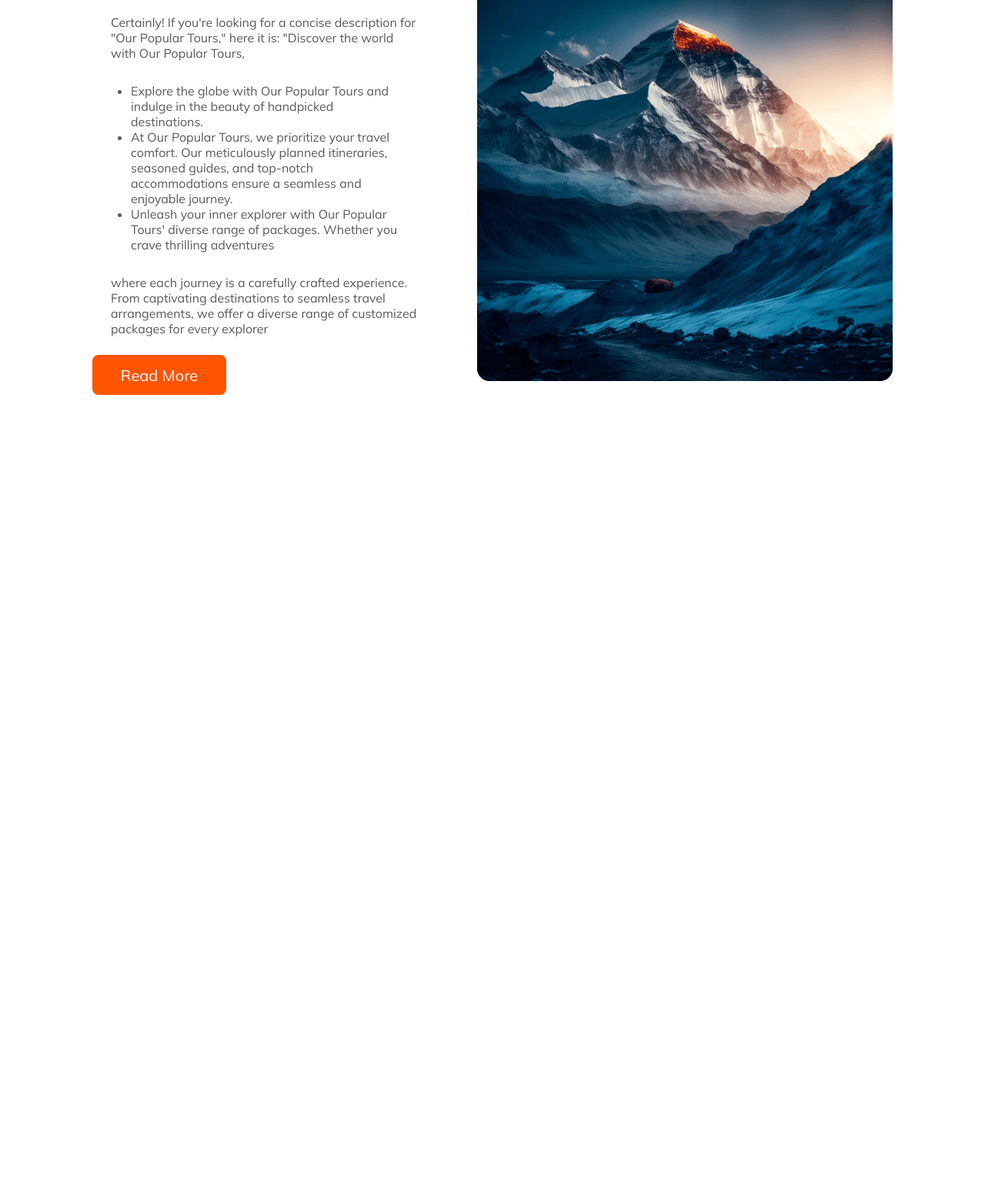
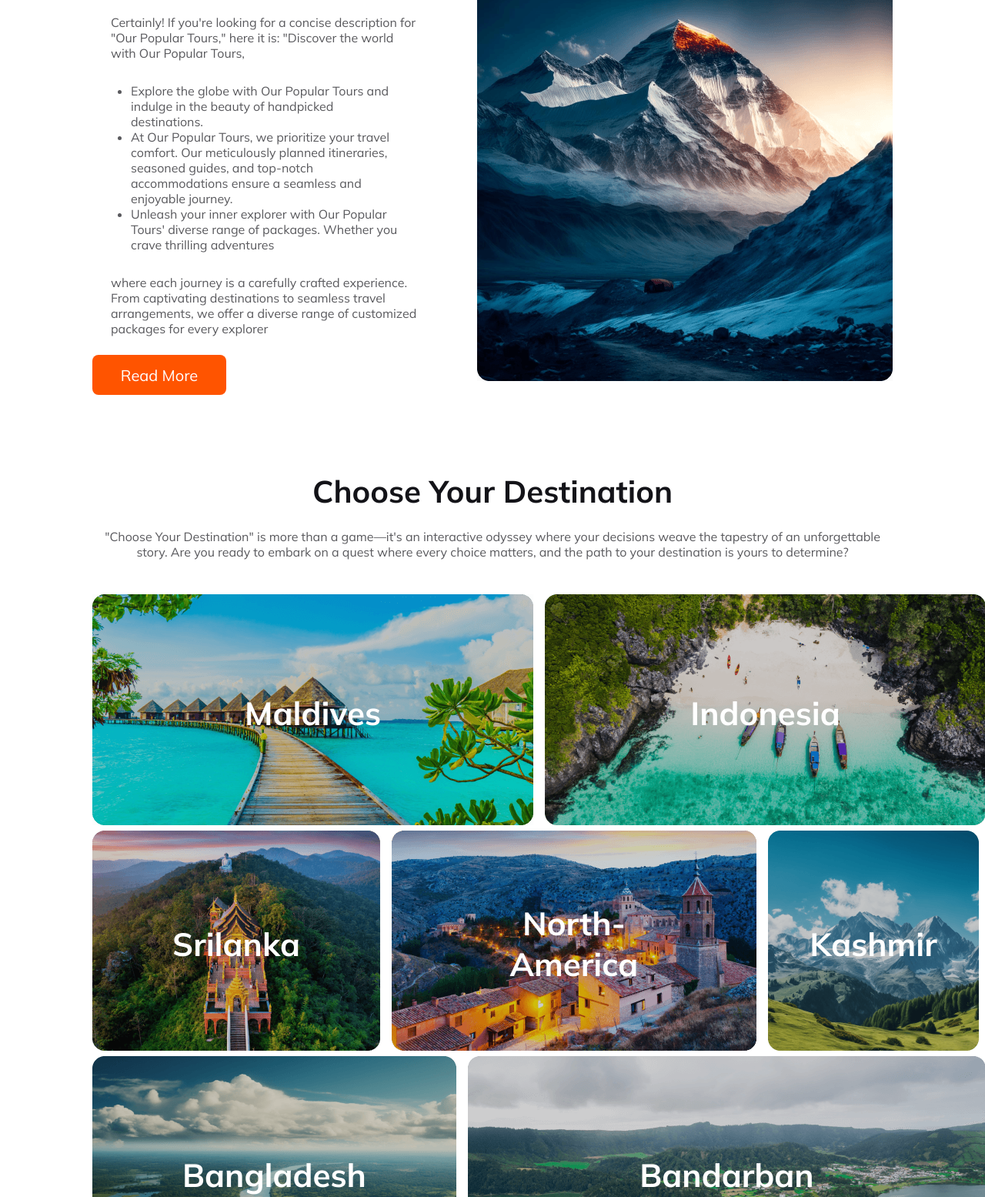
Before and after one commit to rasel754/second-assignment, a plain HTML site: page index.html in a window 1280 px wide. Shown: the part 818-2373 px from the top of the page at 77% size. Before the commit the page ends 1331 px from the top, so only its background shows below. Drawn offline with Linux system fonts and the light colour scheme.

Commit message:
make responsive frist three section

```diff
--- a/b9a2.css
+++ b/b9a2.css
@@ -41,9 +41,14 @@ nav a{
     text-decoration: none;
     font-size: 1.1rem;
     padding-left:35px;
+
 }
+nav ul li{
+    display: inline-block;
+}
+
 header .banner-section{
-    background-image: url('../Images/group13.png');
+    background-image: url('./Images/group13.png');
     width: 1100px;
     height: 500px;
     text-align: center;
@@ -107,7 +112,6 @@ main{
 .popular-tour button{
     width: 174px;
     height: 52px;
-    border-color: none;
     border-radius: 8px;
     color: #FFFFFF;
     font-size: 1.25rem;
@@ -118,3 +122,67 @@ main{
     width: 540px;
     height: 550px;
 }
+/* Destination-section style start here */
+
+.Destination-section{
+    margin-top: 100px;
+}
+.Destination-section h2{
+    color: #131318;
+    font-size: 2.5rem;
+    text-align: center;
+
+}
+.Destination-section p{
+    color: rgba(19, 19, 24, 0.70);
+    text-align: center;
+    margin-top: 24px;
+    margin-bottom: 45px;
+
+}
+
+.row{
+    display: flex;
+    gap:15px;
+}
+.Maldives , .Indonesia , .Srilanka ,.North-America ,
+  .Kashmir , .Bangladesh , .Bandarban{
+    position: relative;
+    text-align: center;
+    color: #FFF;
+    font-size: 1.75rem;
+}
+.img-header{
+    position: absolute;
+    top: 50%;
+    left: 50%;
+    transform: translate(-50%, -50%);
+}
+
+
+
+
+/* responsive design start */
+@media screen and (max-width:600px){
+nav , .popular-tour , .row {
+        flex-direction: column;
+    }
+  .logoAndTitle{
+    width: 100%;
+  }
+  header main{
+    margin: 20px 0px;
+  }
+  nav ul li {
+    display:block;
+}
+.banner-section {
+    width: 100%;
+    height: 100%;
+}
+.input-information{
+    display: grid;
+    justify-content: center;
+    padding-bottom: 20px;
+}
+}
--- a/index.html
+++ b/index.html
@@ -22,11 +22,13 @@
             </div>
             </div>
             <div>
-                <a class="common-text-color" href=""> Home</a>
-                <a href="">Packages</a>
-                <a href="">Testimonial</a>
-                <a href="">Blog</a>
-                <a href="">Contact</a>
+                <ul>
+                    <li><a class="common-text-color" href=""> Home</a></li>
+                    <li><a href="">Packages</a></li>
+                    <li><a href="">Testimonial</a></li>
+                    <li><a href="">Blog</a></li>
+                    <li> <a href="">Contact</a></li>
+                </ul>
             </div>
         </nav>
         <div class="banner-section">
@@ -63,6 +65,55 @@
                 </div>
             </div>
         </section>
+        <section>
+            <div class="Destination-section">
+                <div>
+                    <h2>Choose Your Destination</h2>
+                    <p>"Choose Your Destination" is more than a game—it's an interactive odyssey where your decisions weave the tapestry of an unforgettable story. Are you ready to embark on a quest where every choice matters, and the path to your destination is yours to determine?</p>
+                </div>
+
+                <div class="row">
+
+                    <div class="Maldives">
+                        <div class="img-header"><h1>Maldives</h1></div>
+                        <img src="Images/rectangle5.png" alt="">
+
+
+                    </div>
+                    <div class="Indonesia">
+                        <div class="img-header"><h1>Indonesia</h1></div>
+                        <img src="Images/rectangle80.png" alt="">
+                    </div>
+                </div>
+
+                 <div class="row">
+                    <div class="Srilanka">
+                        <div class="img-header"><h1>Srilanka</h1></div>
+                        <img src="Images/rectangle6.png" alt="">
+                    </div>
+                    <div class="North-America">
+                        <div class="img-header"><h1>North-America</h1></div>
+                        <img src="Images/rectangle7.png" alt="">
+                    </div>
+                    <div class="Kashmir">
+                        <div class="img-header"><h1>Kashmir</h1></div>
+                        <img src="Images/rectangle9.png" alt="">
+                    </div>
+                 </div>
+                 <div class="row">
+                    <div class="Bangladesh">
+                        <div class="img-header"><h1>Bangladesh</h1></div>
+                        <img src="Images/rectangle11.png" alt="">
+                    </div>
+                    <div class="Bandarban">
+                        <div class="img-header"><h1>Bandarban</h1></div>
+                        <img src="Images/rectangle10.png" alt="">
+                    </div>
+
+                </div>
+
+            </div>
+        </section>
     </main>
     <footer>
 
```
Also changed, not shown: Images/rectangle80.png (renamed from Images/rectangle8 (2).png).
